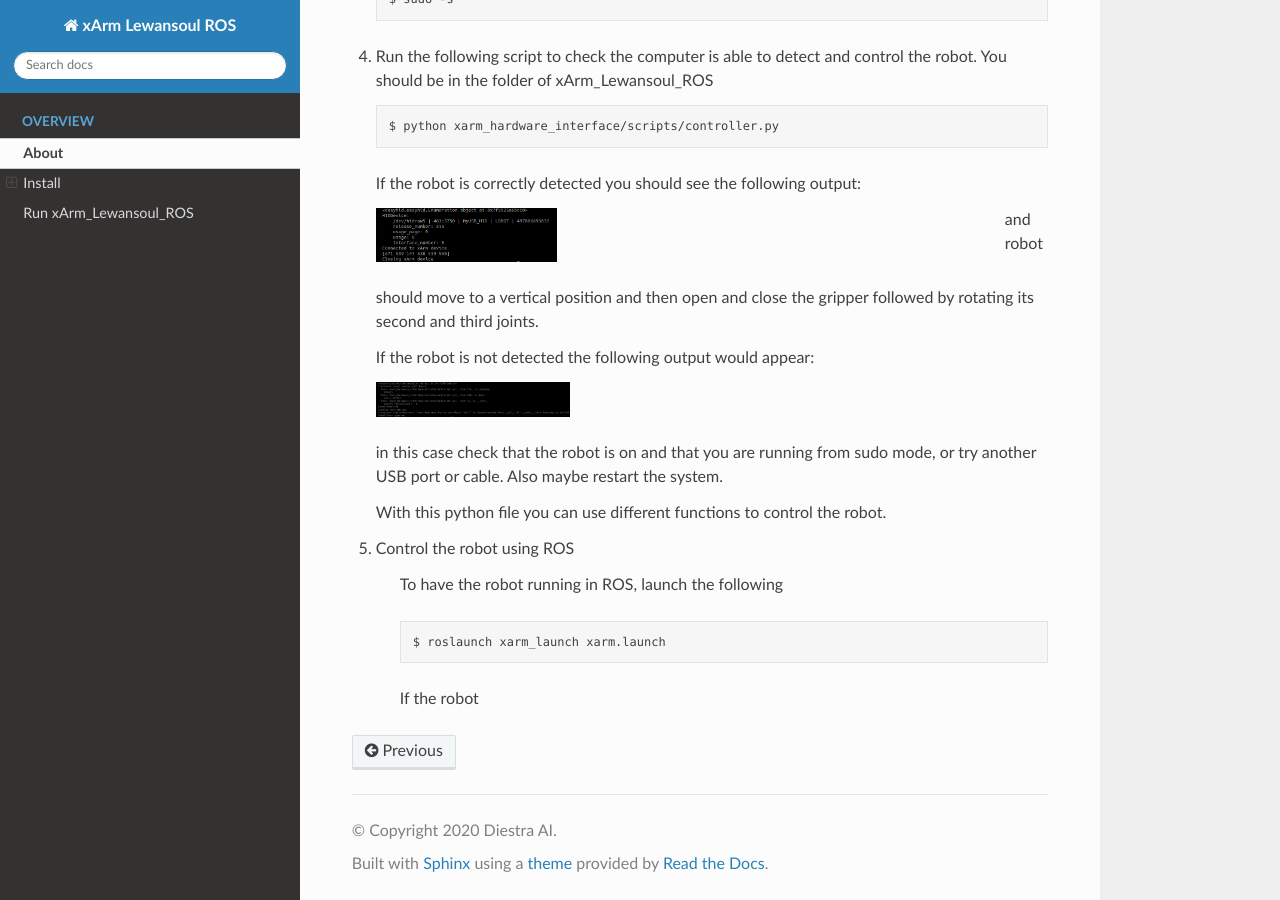
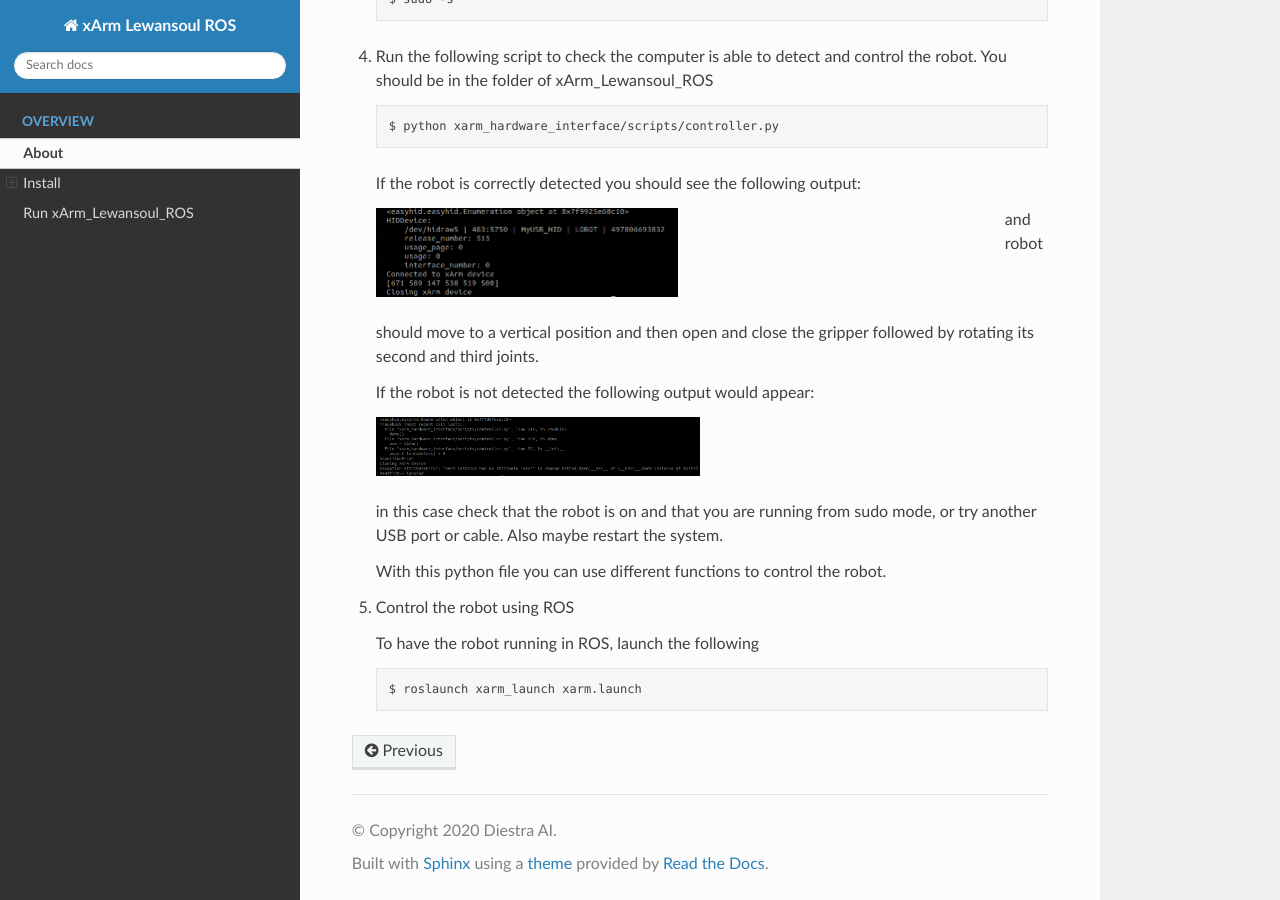
Before and after one commit to daira-ai/xArm_Lewansoul_ROS, a Sphinx documentation site: the page built from docs/user_guide/1_1_introduction.rst, in a window 1280 px wide and 900 px high, scrolled down 1668 px. Built offline with Sphinx 7.4.7 and the Read the Docs theme 2.0.0, drawn with Linux system fonts in a browser that asks for light colours.

Commit message:
Update 1_1_introduction.rst

```diff
--- a/docs/user_guide/1_1_introduction.rst
+++ b/docs/user_guide/1_1_introduction.rst
@@ -87,7 +87,7 @@ Run xArm_Lewansoul_ROS
    If the robot is correctly detected you should see the following output:
 
    .. figure:: ../img/python_output.png
-      :width: 30%
+      :width: 50%
       :align: left
 
    and robot should move to a vertical position and then open and close the gripper followed by rotating its second and third joints.
@@ -95,7 +95,7 @@ Run xArm_Lewansoul_ROS
    If the robot is not detected the following output would appear:
 
    .. figure:: ../img/python_output_error.png
-      :width: 30%
+      :width: 50%
       :align: left
 
    in this case check that the robot is on and that you are running from sudo mode, or try another USB port or cable. Also maybe restart the system.
@@ -104,10 +104,8 @@ Run xArm_Lewansoul_ROS
 
 #. Control the robot using ROS
 
-    To have the robot running in ROS, launch the following
+   To have the robot running in ROS, launch the following
 
-    .. prompt:: bash $
+   .. prompt:: bash $
 
-       roslaunch xarm_launch xarm.launch
-
-    If the robot
+      roslaunch xarm_launch xarm.launch
```
